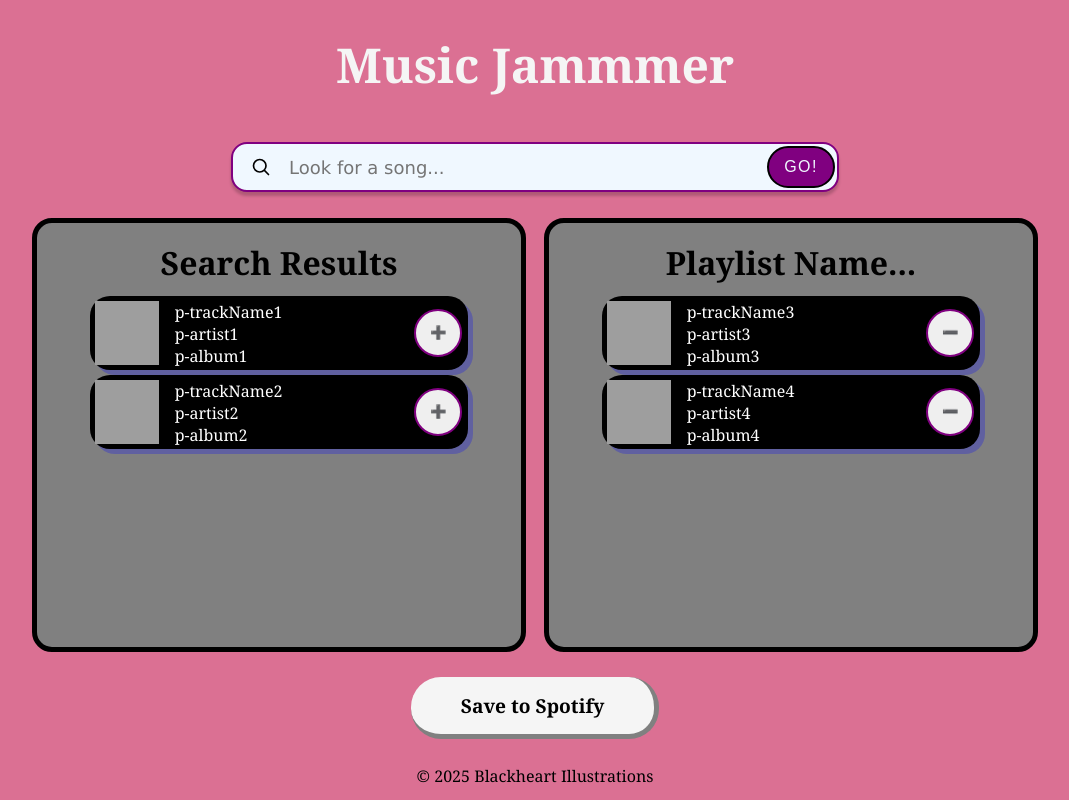
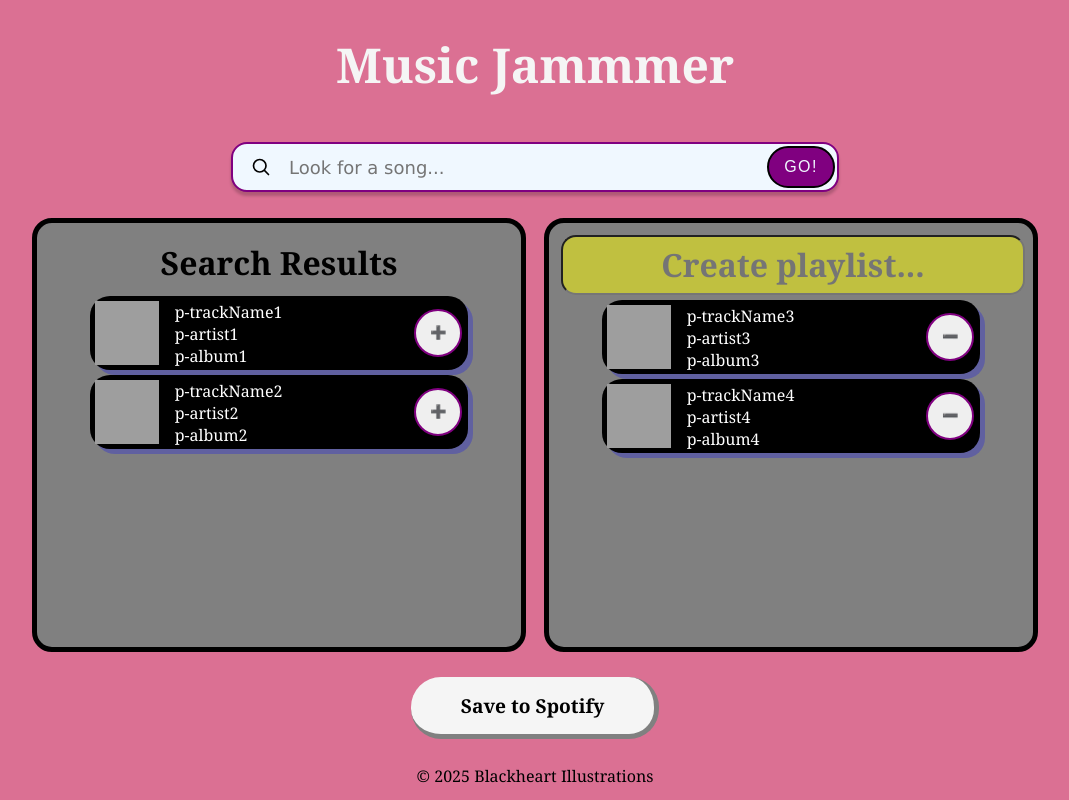
Before and after one commit to rohitharidas91/jamming-project-playlist-maker, a React app: page / in a window 1280 px wide. Shown: the whole page, without its empty margins (105-1174 px from the left). Built offline with nearby package versions, Linux system fonts and the light colour scheme; grey boxes are pictures that could not be loaded.

Commit message:
Added Playlist Name update and the save to spotify button to grab the value

```diff
--- a/src/components/App/App.js
+++ b/src/components/App/App.js
@@ -25,7 +25,7 @@ function App() {
     }]);
 
   //Name of the playlist
-  const [playlistName, setPlaylistName] = useState('Playlist Name...');
+  const [playlistName, setPlaylistName] = useState('');
 
   // Playlist Array of Track objects
   const [playlistTracks, setPlaylistTracks] = useState ([
@@ -58,7 +58,10 @@ function App() {
     } else {
       setPlaylistTracks(newTracks);
     }
+  }
 
+  function savePlaylist() {
+    alert(playlistName);
   }
 
   function removeTrack(trackToRemove) {
@@ -78,11 +81,11 @@ function App() {
 
         <div className={styles.dashboard}>
             <SearchResults userSearchResults={searchResults} onAdd={addTrack}/>
-            <Playlist playlistName={playlistName} playlistTracks={playlistTracks} onRemove={removeTrack}/>
+            <Playlist playlistName={playlistName} setPlaylistName={setPlaylistName} playlistTracks={playlistTracks} onRemove={removeTrack}/>
         </div>
 
         <div className={styles.saveToSpotify}>
-          <button className={styles.btnSaveToSpotify}>Save to Spotify</button>
+          <button className={styles.btnSaveToSpotify} onClick={savePlaylist}>Save to Spotify</button>
         </div>
 
         <footer className={styles.footer}>
--- a/src/components/Playlist/Playlist.js
+++ b/src/components/Playlist/Playlist.js
@@ -1,11 +1,15 @@
-import React, { useState } from 'react'
+//import React, { useState } from 'react'
 import styles from './Playlist.module.css';
 import Tracklist from '../Tracklist/Tracklist';
 
 function Playlist(props) {
   return (
     <div className={styles.container}>
-      <h2 className={styles.tracklistHead}>{props.playlistName}</h2>
+      <input
+        className={styles.playlistName}
+        value={props.playlistName}
+        onChange={(e) => props.setPlaylistName(e.target.value)}
+        placeholder='Create playlist...' />
       <Tracklist tracklist={props.playlistTracks} btnIcon={'➖'} onRemove={props.onRemove} isRemoval={true}/>
     </div>
   )
--- a/src/components/Playlist/Playlist.module.css
+++ b/src/components/Playlist/Playlist.module.css
@@ -8,12 +8,16 @@
     padding: 12px;
 }
 
-.tracklistHead {
+.playlistName {
     width: 100%;
     margin: auto;
     padding: 0.2em 0;
     text-align: center;
     font-size: 2em;
+    font-family: Cochin, Georgia, Times, 'Times New Roman', serif;
+    font-weight: bold;
+    border-radius: 15px;
+    background-color: rgba(255, 255, 0, 0.5);
 }
 
 @media (max-width: 768px) , (orientation: portrait) {
--- a/src/components/Tracklist/Tracklist.js
+++ b/src/components/Tracklist/Tracklist.js
@@ -1,4 +1,4 @@
-import React, { useState } from 'react'
+//import React, { useState } from 'react'
 import styles from './Tracklist.module.css';
 import Track from '../Track/Track';
 
```
